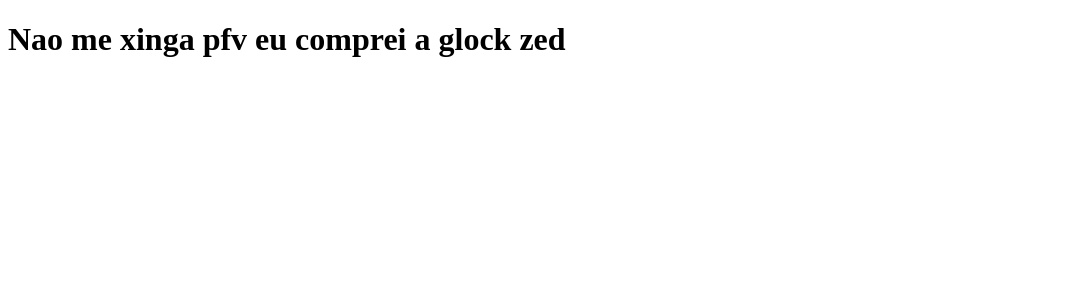
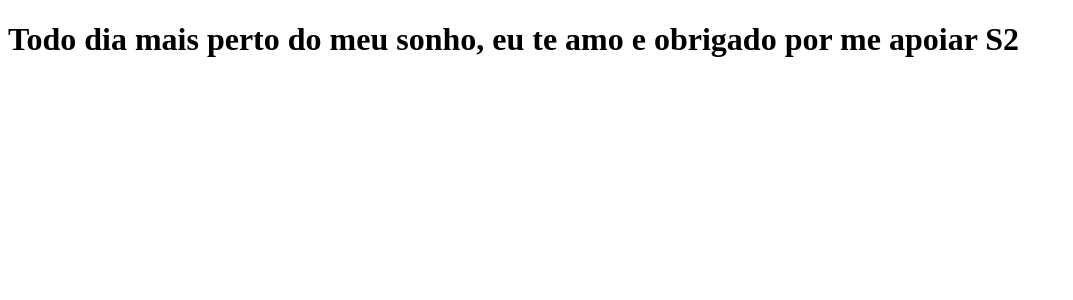
Before and after one commit to DBRETAS/tabnews-clone, a Next.js app: page / in a window 1280 px wide. Shown: the top 300 px of the page, without its empty margins (0-1073 px from the left). Built offline with nearby package versions, Linux system fonts and the light colour scheme.

Commit message:
nova e ultima frase

```diff
--- a/pages/index.js
+++ b/pages/index.js
@@ -1,6 +1,6 @@
 function home(){
-    return <h1> Nao me xinga pfv eu comprei a glock zed
-    </h1>
+    return <h1> Todo dia mais perto do meu sonho,
+        eu te amo e obrigado por me apoiar S2 </h1>
 }
 
 export default home;
```
